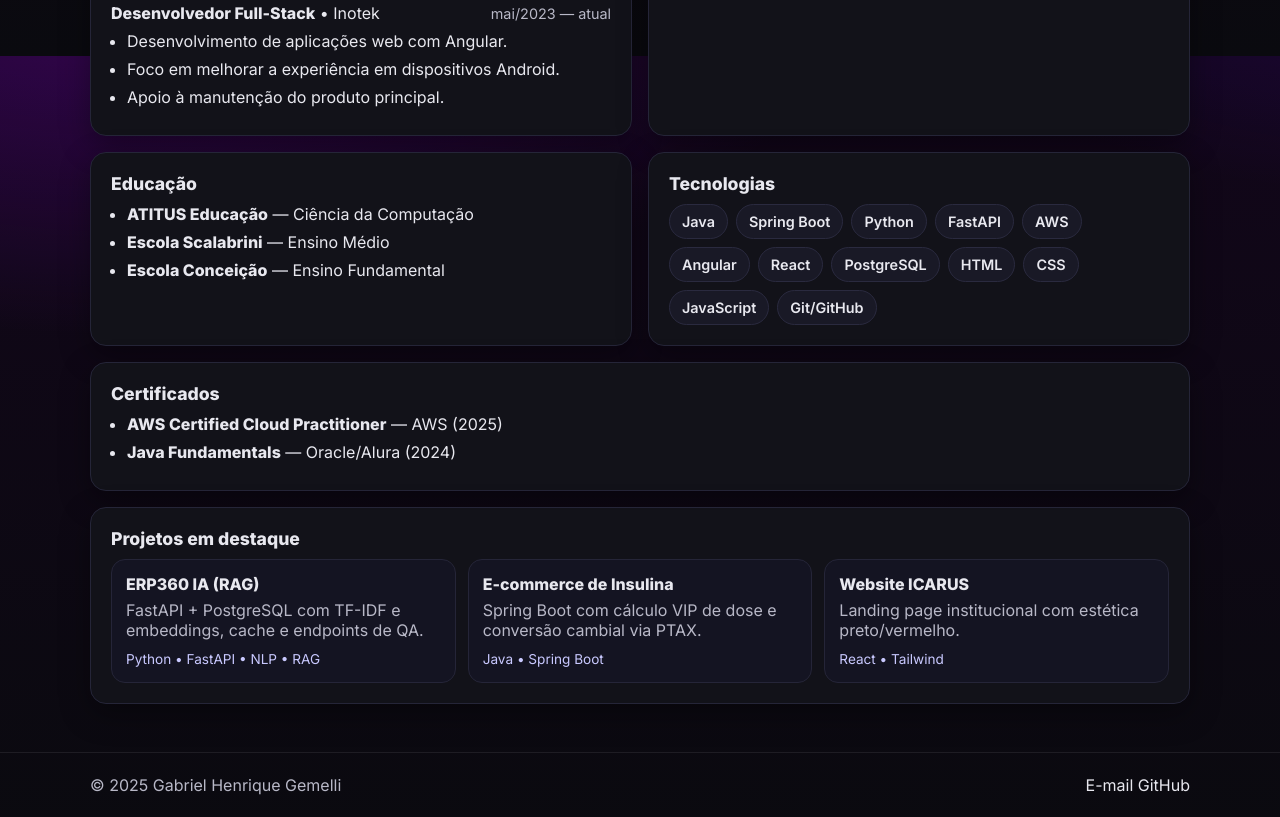
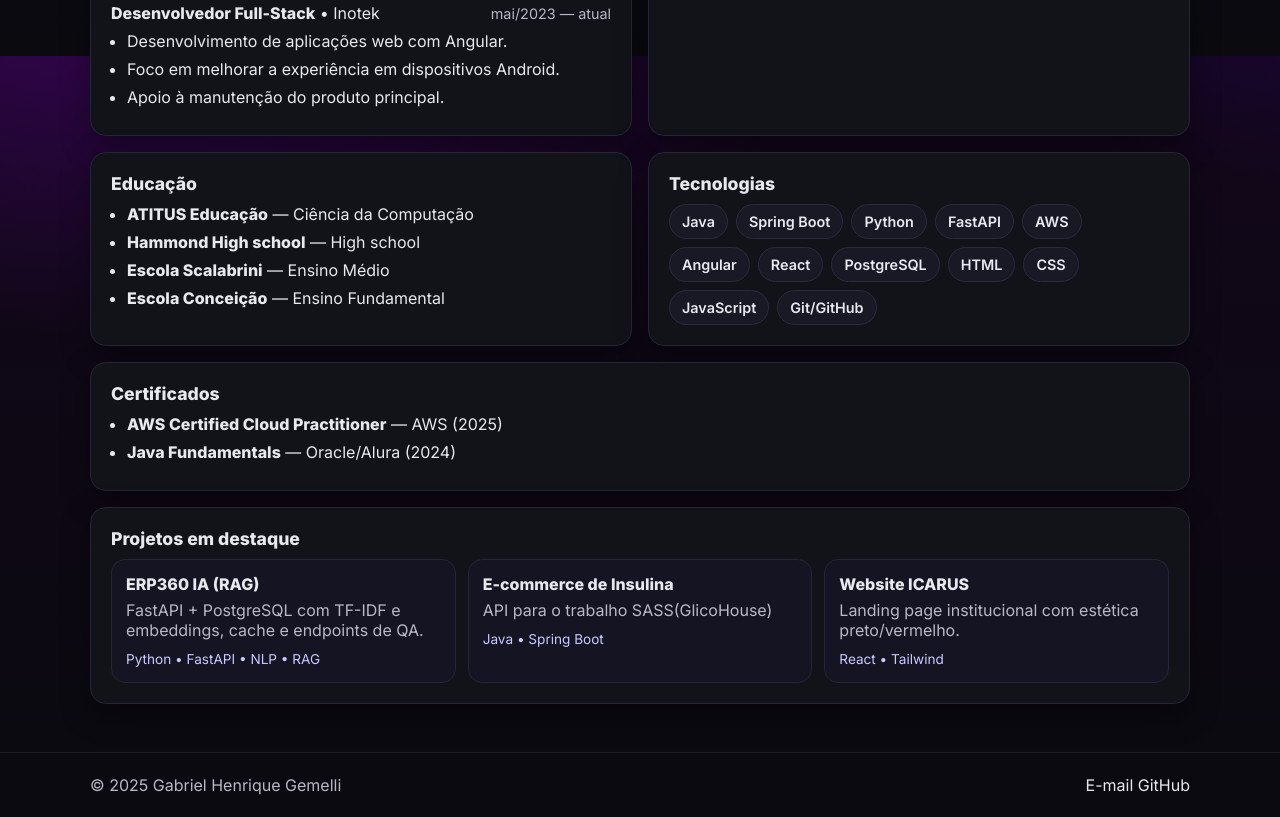
Before and after one commit to Gabriel-Henrique-Gemelli/site-pessoal, a plain HTML site: page index.html in a window 1280 px wide. Shown: the part 744-1561 px from the top of the page. Drawn offline with Linux system fonts and the light colour scheme.

Commit message:
Atualizado

```diff
--- a/Script.js
+++ b/Script.js
@@ -30,7 +30,7 @@ const i18n={
     langs_title:'Idiomas',
     langs_list_pt:'<li>Português — Nativo</li><li>Inglês — Fluente</li>',
     edu_title:'Educação',
-    edu_list_pt:'<li><strong>ATITUS Educação</strong> — Ciência da Computação</li><li><strong>Escola Scalabrini</strong> — Ensino Médio</li><li><strong>Escola Conceição</strong> — Ensino Fundamental</li>',
+    edu_list_pt:'<li><strong>ATITUS Educação</strong> — Ciência da Computação</li><li><strong>Hammond High school</strong> — High school</li><li><strong>Escola Scalabrini</strong> — Ensino Médio</li><li><strong>Escola Conceição</strong> — Ensino Fundamental</li>',
     tech_title:'Tecnologias',
     projects_title:'Projetos em destaque',
     projects_list_pt:'',
--- a/index.html
+++ b/index.html
@@ -18,7 +18,7 @@
         <a class="chip" href="#" data-set-lang="pt">PT</a>
         <a class="chip" href="#" data-set-lang="en">EN</a>
         <!-- Botão Baixar CV no topo -->
-        <a class="chip solid" href="curriculo.pdf" download data-i18n="chip_cv">Baixar CV</a>
+        <a class="chip solid" href="assets\Curriculo ATT.pdf" download data-i18n="chip_cv">Baixar CV</a>
       </div>
     </nav>
   </header>
@@ -37,7 +37,7 @@
           <a class="chip" href="https://wa.me/5554984284023" target="_blank" rel="noopener" data-i18n="chip_whatsapp">WhatsApp</a>
           <a class="chip" href="https://github.com/gabriel-henrique-gemelli" target="_blank" rel="noopener" data-i18n="chip_github">GitHub</a>
           <!-- Botão Baixar CV também na área de contato -->
-          <a class="chip solid" href="curriculo.pdf" download data-i18n="chip_cv">Baixar CV</a>
+          <a class="chip solid" href="assets\Curriculo ATT.pdf" download data-i18n="chip_cv">Baixar CV</a>
         </div>
       </div>
     </section>
@@ -96,6 +96,7 @@
         <h2 data-i18n="edu_title">Educação</h2>
         <ul class="list" data-i18n="edu_list_pt">
           <li><strong>ATITUS Educação</strong> — Ciência da Computação</li>
+          <li><strong>Hammond High school</strong> — High school</li>
           <li><strong>Escola Scalabrini</strong> — Ensino Médio</li>
           <li><strong>Escola Conceição</strong> — Ensino Fundamental</li>
         </ul>
@@ -134,9 +135,9 @@
             <p>FastAPI + PostgreSQL com TF-IDF e embeddings, cache e endpoints de QA.</p>
             <span class="stack">Python • FastAPI • NLP • RAG</span>
           </a>
-          <a class="project" href="https://github.com/gabriel-henrique-gemelli" target="_blank" rel="noopener">
+          <a class="project" href="https://github.com/Gabriel-Henrique-Gemelli/GlicoHouse" target="_blank" rel="noopener">
             <h3>E-commerce de Insulina</h3>
-            <p>Spring Boot com cálculo VIP de dose e conversão cambial via PTAX.</p>
+            <p>API para o trabalho SASS(GlicoHouse) </p>
             <span class="stack">Java • Spring Boot</span>
           </a>
           <a class="project" href="https://github.com/gabriel-henrique-gemelli" target="_blank" rel="noopener">
```
Also changed, not shown: 1 other file.
